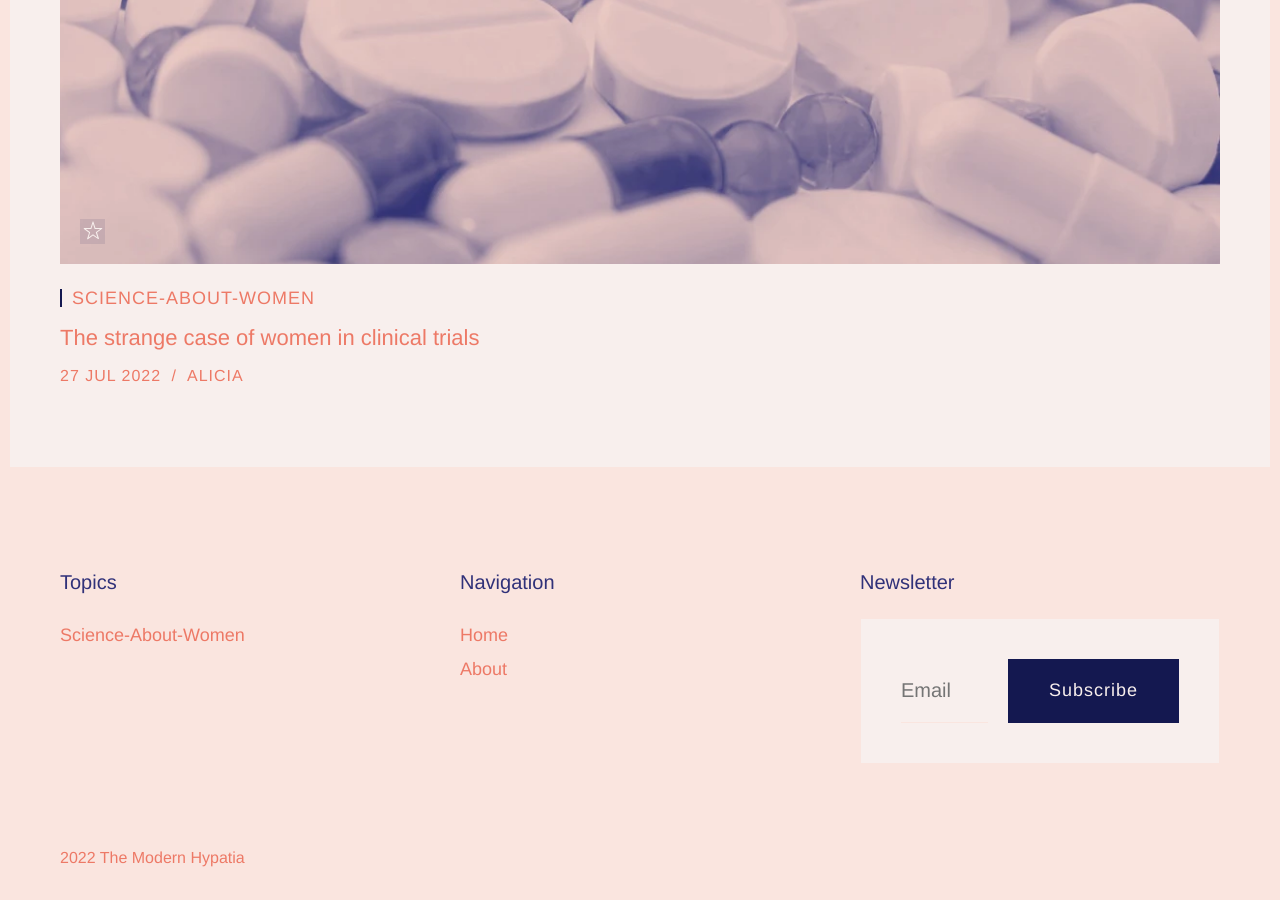
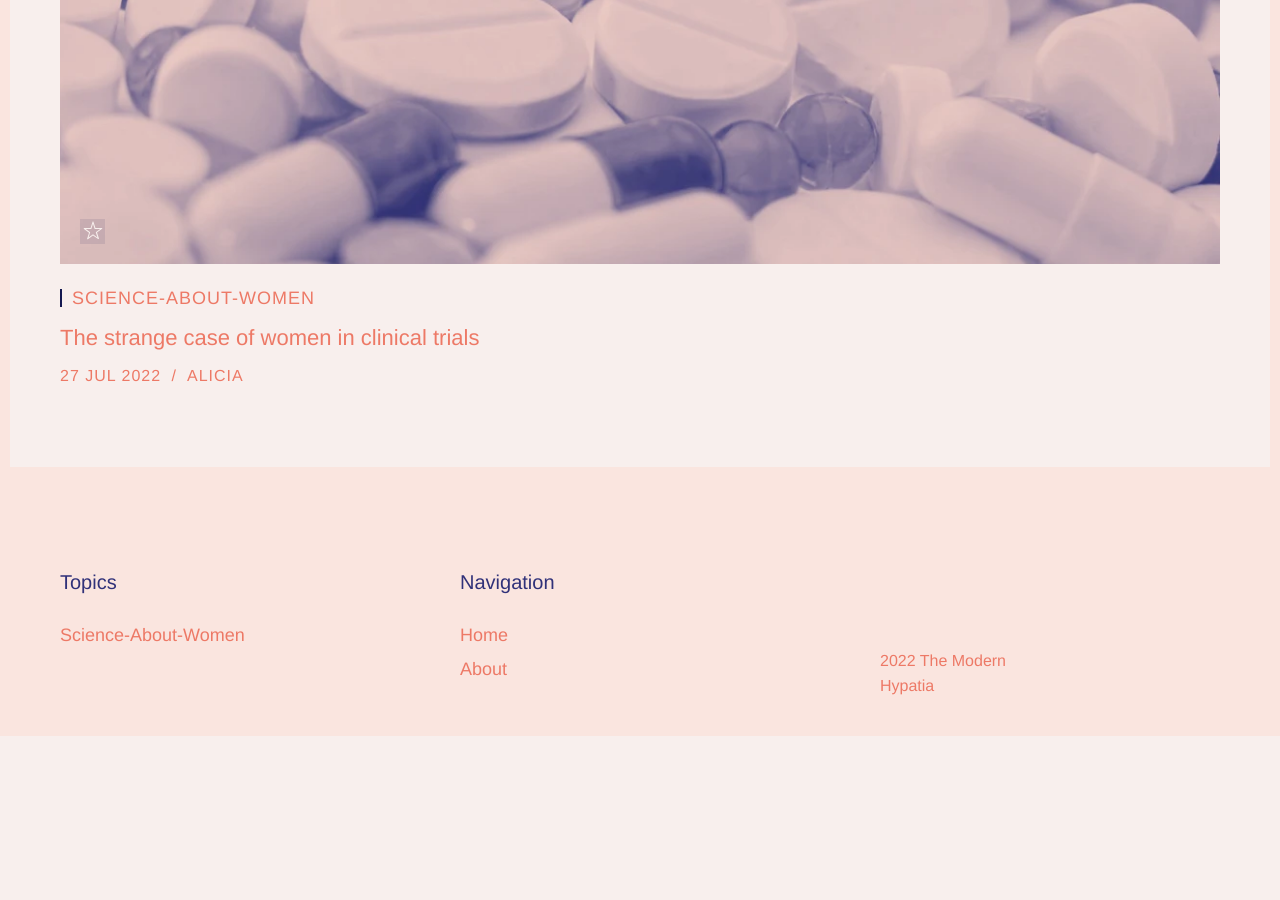
Before and after one commit to the-modern-hypatia/blog, a Jekyll site: the page built from index.html, in a window 1280 px wide and 900 px high, scrolled down 867 px. Built offline with Jekyll 4.4.1, drawn with Linux system fonts in a browser that asks for light colours; some web fonts are replaced; the list of posts is cut into pages by our own code; after the commit the page ends 1603 px from its top, so only the background shows below that.

Commit message:
hide newsletter temporarily

```diff
--- a/_includes/footer.html
+++ b/_includes/footer.html
@@ -20,10 +20,11 @@
     </div>
 
     <div class='o-grid__col o-grid__col--4-4-s o-grid__col--2-4-m o-grid__col--1-3-l'>
-      <p class='u-font-medium'>Newsletter</p>
+      <!--- <p class='u-font-medium'>Newsletter</p>
 
       {% include subscribe-form.html %}
     </div>
+      End subsriber form hide-->
 
     <div class='o-grid__col o-grid__col--full'>
       <div class='c-footer__bottom'>
```
Also changed, not shown: 6 other files.
